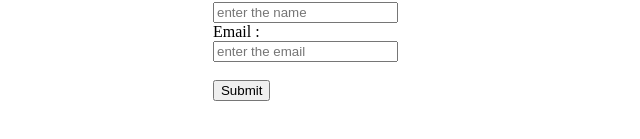
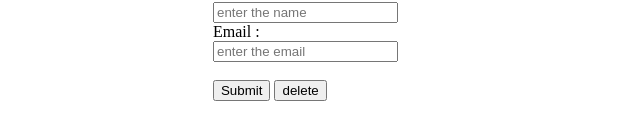
Before and after one commit to R1dodke/sharpener-taskno4, a plain HTML site: page index.html in a window 1280 px wide. Shown: the part 405-544 px from the top of the page, without its empty margins (326-966 px from the left). Drawn offline with Linux system fonts and the light colour scheme.

Commit message:
task no.13 sharpener

```diff
--- a/index.html
+++ b/index.html
@@ -25,6 +25,7 @@
 
         <input type="text" placeholder="enter the email" id="Email"> <br> <br>
         <input type="submit" onclick="test()">
+        <input type="button" value="delete" onclick="test2()">
     </form>
     <script src="dom.js">
 
```
